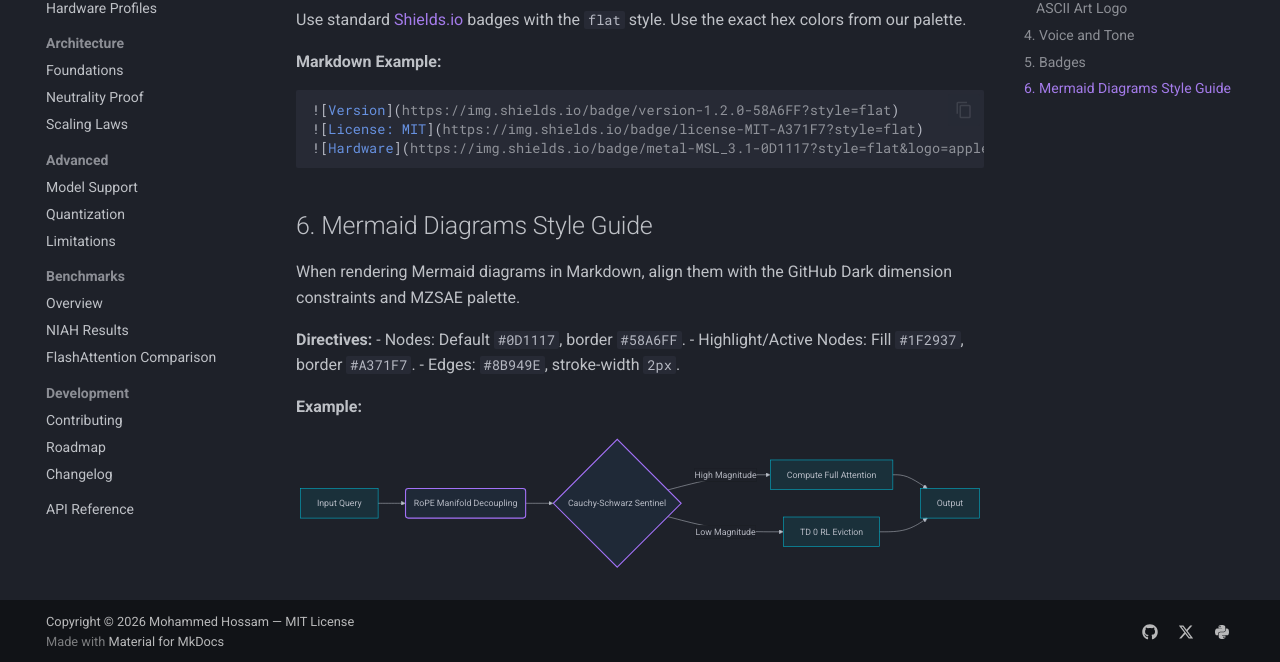
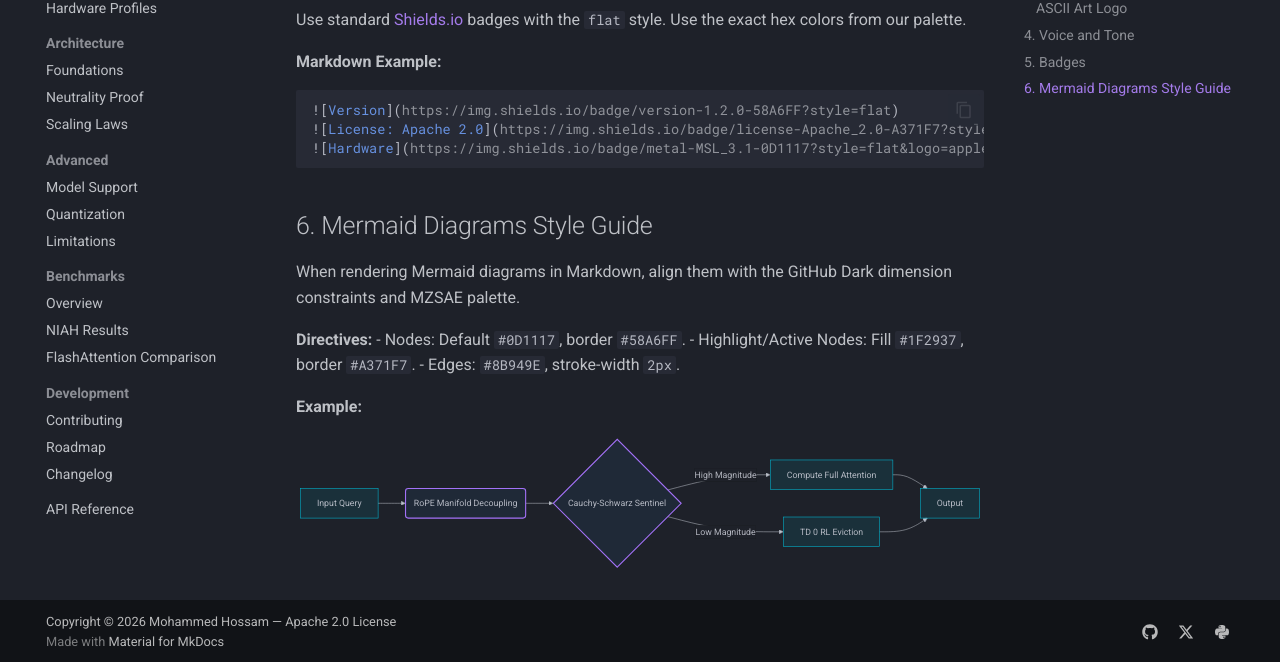
Before and after one commit to mohamedhossammohamed/MZSAE, an MkDocs documentation site: the page built from docs/BRANDING.md, in a window 1280 px wide and 900 px high, scrolled down 1886 px. Shown: the part 235-897 px from the top of the window. Built offline with MkDocs 1.6.1 and Material for MkDocs 9.7.7, drawn with Linux system fonts in a browser that asks for light colours; comment, search, counter and statistics services are not loaded.

Commit message:
chore: switch license to Apache 2.0

````diff
--- a/docs/BRANDING.md
+++ b/docs/BRANDING.md
@@ -61,7 +61,7 @@ Use standard [Shields.io](https://shields.io/) badges with the `flat` style. Use
 **Markdown Example:**
 ```markdown
 ![Version](https://img.shields.io/badge/version-1.2.0-58A6FF?style=flat)
-![License: MIT](https://img.shields.io/badge/license-MIT-A371F7?style=flat)
+![License: Apache 2.0](https://img.shields.io/badge/license-Apache_2.0-A371F7?style=flat)
 ![Hardware](https://img.shields.io/badge/metal-MSL_3.1-0D1117?style=flat&logo=apple)
 ```
 
--- a/mkdocs.yml
+++ b/mkdocs.yml
@@ -7,7 +7,7 @@ repo_name: mohamedhossammohamed/MZSAE
 repo_url: https://github.com/mohamedhossammohamed/MZSAE
 edit_uri: edit/main/docs/
 
-copyright: Copyright &copy; 2026 Mohammed Hossam — MIT License
+copyright: Copyright &copy; 2026 Mohammed Hossam — Apache 2.0 License
 
 theme:
   name: material
--- a/pyproject.toml
+++ b/pyproject.toml
@@ -7,14 +7,14 @@ name = "mzsae"
 version = "1.2.0"
 description = "Neuromorphic Sparse Attention Engine: Hardware-Sympathetic Sparse Continual Attention on Apple Silicon"
 readme = "README.md"
-license = { text = "MIT" }
+license = { text = "Apache-2.0" }
 authors = [{ name = "Mohammed Hossam Zahran" }]
 keywords = ["attention", "sparse-attention", "apple-silicon", "metal", "kv-cache", "llm-inference", "pytorch"]
 classifiers = [
     "Development Status :: 4 - Beta",
     "Intended Audience :: Science/Research",
     "Intended Audience :: Developers",
-    "License :: OSI Approved :: MIT License",
+    "License :: OSI Approved :: Apache Software License",
     "Programming Language :: Python :: 3",
     "Programming Language :: Python :: 3.10",
     "Programming Language :: Python :: 3.11",
````
Also changed, not shown: .github-profile/README.md (+1 -1 lines), README.md (+4 -4 lines), docs/og-tags.md (+1 -1 lines), 1 other file.
